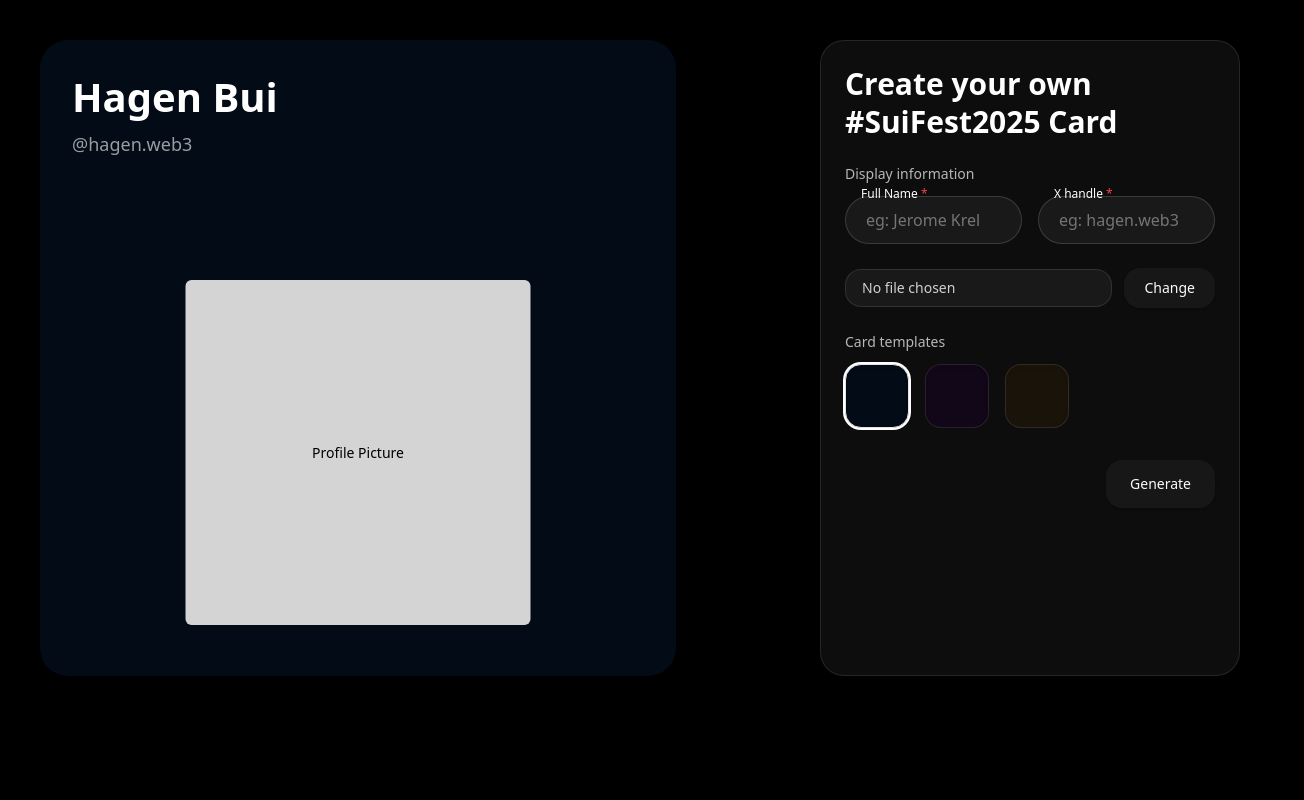
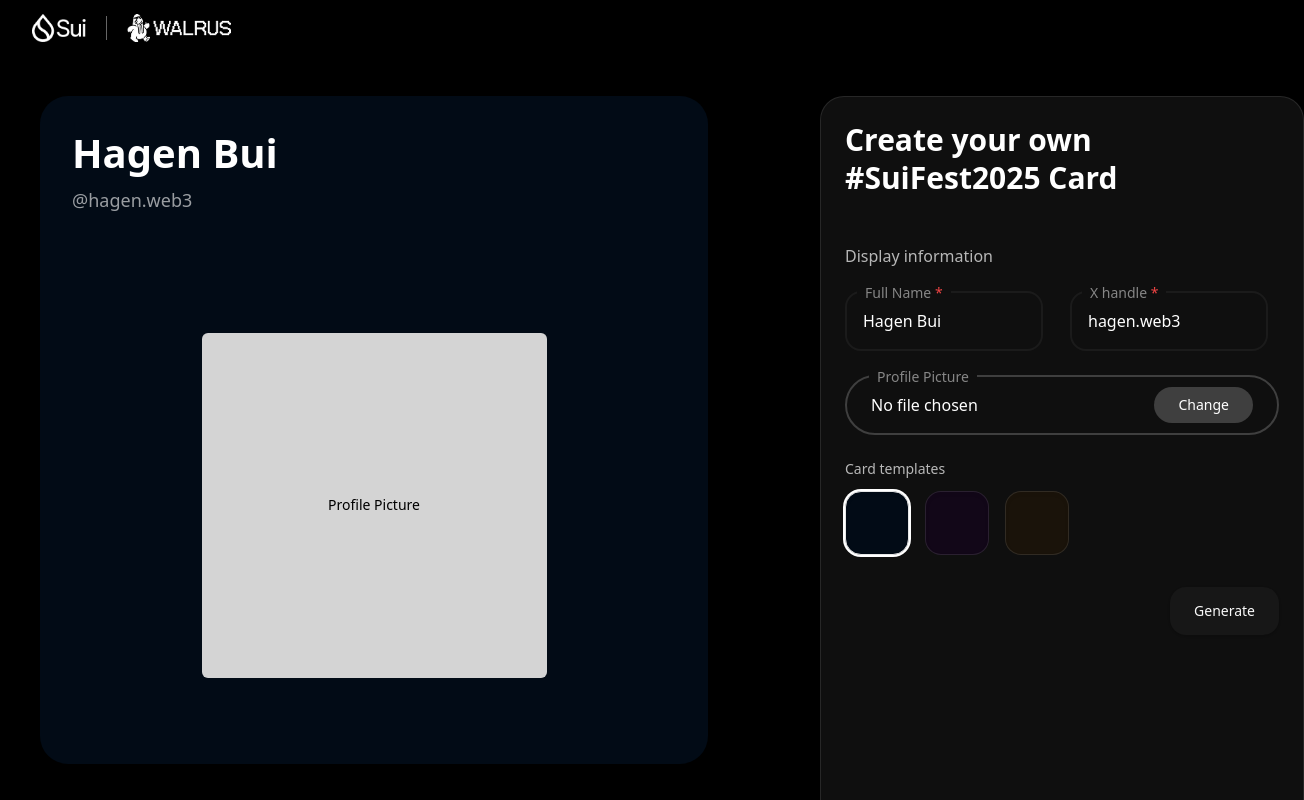
Before and after one commit to hnil206/SuiFest-Cart, a Next.js app: page /blackpink in a window 1280 px wide. Shown: the top 800 px of the page, 1304 px wide, since content can reach past the window. Built offline with nearby package versions, Linux system fonts and the light colour scheme; no server answers.

Commit message:
feat: implemnet genarate card layout and header, footer

```diff
--- a/src/api/auth/nextAuth.ts
+++ b/src/api/auth/nextAuth.ts
@@ -18,6 +18,10 @@ export const authOptions: NextAuthOptions = {
         token.accessToken = account.access_token;
         token.refreshToken = account.refresh_token;
       }
+      // Store the username from the Twitter profile
+      if (profile?.data?.username) {
+        token.username = profile.data.username;
+      }
       return token;
     },
     async session({ session, token }) {
@@ -26,6 +30,8 @@ export const authOptions: NextAuthOptions = {
       session.accessToken = token.accessToken;
       session.refreshToken = token.refreshToken;
       session.twitterId = token.sub;
+      // Add the username to the session with @ prefix
+      session.username = token.username ? `@${token.username}` : null;
       return session;
     },
     async redirect({ url, baseUrl }) {
--- a/src/app/layout.tsx
+++ b/src/app/layout.tsx
@@ -1,3 +1,5 @@
+import Footer from '@/components/layout/Footer';
+import Header from '@/components/layout/Header';
 import { fontMono, fontSans } from '@/config/fonts';
 import { siteConfig } from '@/config/site';
 import { cn } from '@/lib/utils';
@@ -60,7 +62,11 @@ export default function RootLayout({ children }: RootLayoutProps) {
         suppressHydrationWarning
         className={cn('min-h-screen bg-black font-sans antialiased', fontSans.variable, fontMono.variable)}
       >
-        <Providers>{children}</Providers>
+        <Providers>
+          <Header />
+          {children}
+          <Footer />
+        </Providers>
       </body>
     </html>
   );
--- a/src/app/page.tsx
+++ b/src/app/page.tsx
@@ -1,71 +1,66 @@
-import { Icons } from '@/assets/icons';
-import Image from 'next/image';
+'use client';
 
-export default function Home() {
+import { CardControlPanel, type TemplateKey } from '@/components/CardControlPanel';
+import { CardPreview } from '@/components/CardPreview';
+import { useSession } from 'next-auth/react';
+import { useEffect, useState } from 'react';
+
+export default function HomePage() {
+  const { data: session } = useSession();
+
+  // State for card data
+  const [fullName, setFullName] = useState('');
+  const [handle, setHandle] = useState('');
+  const [avatar, setAvatar] = useState<string | null>(null);
+  const [template, setTemplate] = useState<TemplateKey>('navy');
+
+  // Initialize with session data when available
+  useEffect(() => {
+    if (session?.user?.name && fullName === '') {
+      setFullName(session.user.name);
+    }
+    if (session?.username && handle === '') {
+      setHandle(session.username);
+    }
+  }, [session, fullName, handle]);
+
+  // Determine what to display in the card preview
+  const displayName = fullName || session?.user?.name || 'Your Name';
+  const displayUsername = handle || session?.username || 'username';
+
+  const handleGenerate = () => {
+    // Your generate logic here
+    console.log('Generating card with:', { displayName, displayUsername, avatar, template });
+  };
+
   return (
-    <div className='grid min-h-screen grid-rows-[20px_1fr_20px] items-center justify-items-center gap-16 p-8 pb-20 font-[family-name:var(--font-geist-sans)] sm:p-20'>
-      <main className='row-start-2 flex flex-col items-center gap-8 sm:items-start'>
-        <Image className='dark:invert' src='/next.svg' alt='Next.js logo' width={180} height={38} priority />
-        <ol className='list-inside list-decimal text-center font-[family-name:var(--font-geist-mono)] text-sm sm:text-left'>
-          <li className='mb-2'>
-            Get started by editing{' '}
-            <code className='rounded bg-black/[.05] px-1 py-0.5 font-semibold dark:bg-white/[.06]'>
-              src/app/page.tsx
-            </code>
-            .
-          </li>
-          <li>Save and see your changes instantly.</li>
-        </ol>
+    <div className='min-h-screen w-full bg-black px-6 py-10 text-white'>
+      <div className='mx-auto max-w-[1200px]'>
+        <div className='grid gap-8 md:grid-cols-[1fr_420px]'>
+          {/* Preview */}
+          <div className='flex items-start justify-center md:justify-start'>
+            <CardPreview
+              name={displayName}
+              username={displayUsername.startsWith('@') ? displayUsername.slice(1) : displayUsername}
+              avatarUrl={avatar}
+              template={template}
+            />
+          </div>
 
-        <div className='flex flex-col items-center gap-4 sm:flex-row'>
-          <a
-            className='flex h-10 items-center justify-center gap-2 rounded-full border border-transparent border-solid bg-foreground px-4 text-background text-sm transition-colors hover:bg-[#383838] sm:h-12 sm:px-5 sm:text-base dark:hover:bg-[#ccc]'
-            href='https://vercel.com/new?utm_source=create-next-app&utm_medium=appdir-template-tw&utm_campaign=create-next-app'
-            target='_blank'
-            rel='noopener noreferrer'
-          >
-            <Icons.window className='dark:invert' width={20} height={20} />
-            Deploy now
-          </a>
-          <a
-            className='flex h-10 items-center justify-center rounded-full border border-black/[.08] border-solid px-4 text-sm transition-colors hover:border-transparent hover:bg-[#f2f2f2] sm:h-12 sm:min-w-44 sm:px-5 sm:text-base dark:border-white/[.145] dark:hover:bg-[#1a1a1a]'
-            href='https://nextjs.org/docs?utm_source=create-next-app&utm_medium=appdir-template-tw&utm_campaign=create-next-app'
-            target='_blank'
-            rel='noopener noreferrer'
-          >
-            Read our docs
-          </a>
+          {/* Control Panel */}
+          <CardControlPanel
+            fullName={fullName}
+            handle={handle}
+            avatar={avatar}
+            template={template}
+            onFullNameChange={setFullName}
+            onHandleChange={setHandle}
+            onAvatarChange={setAvatar}
+            onTemplateChange={setTemplate}
+            onGenerate={handleGenerate}
+          />
         </div>
-      </main>
-      <footer className='row-start-3 flex flex-wrap items-center justify-center gap-6'>
-        <a
-          className='flex items-center gap-2 hover:underline hover:underline-offset-4'
-          href='https://nextjs.org/learn?utm_source=create-next-app&utm_medium=appdir-template-tw&utm_campaign=create-next-app'
-          target='_blank'
-          rel='noopener noreferrer'
-        >
-          <Icons.file className='text-white' width={16} height={16} />
-          Learn
-        </a>
-        <a
-          className='flex items-center gap-2 hover:underline hover:underline-offset-4'
-          href='https://vercel.com/templates?framework=next.js&utm_source=create-next-app&utm_medium=appdir-template-tw&utm_campaign=create-next-app'
-          target='_blank'
-          rel='noopener noreferrer'
-        >
-          <Icons.window width={16} height={16} />
-          Examples
-        </a>
-        <a
-          className='flex items-center gap-2 hover:underline hover:underline-offset-4'
-          href='https://nextjs.org?utm_source=create-next-app&utm_medium=appdir-template-tw&utm_campaign=create-next-app'
-          target='_blank'
-          rel='noopener noreferrer'
-        >
-          <Icons.globe width={16} height={16} />
-          Go to nextjs.org →
-        </a>
-      </footer>
+      </div>
     </div>
   );
 }
--- a/src/components/CardControlPanel.tsx
+++ b/src/components/CardControlPanel.tsx
@@ -48,41 +48,61 @@ export function CardControlPanel(props: CardControlPanelProps) {
   };
 
   return (
-    <div className='rounded-3xl border border-white/10 bg-white/5 p-6 shadow-xl backdrop-blur-md'>
+    <div className='h-[778px] w-[484px] rounded-3xl border border-white/10 bg-[#4B4B4B33] p-6'>
       <h2 className='font-semibold text-3xl leading-tight'>Create your own #SuiFest2025 Card</h2>
 
-      <div className='mt-6 space-y-6'>
+      <div className='mt-12 space-y-6'>
         <div>
-          <p className='mb-3 font-medium text-sm text-white/70'>Display information</p>
+          <p className='mb-[23px] font-medium text-md text-white/70'>Display information</p>
           <div className='grid grid-cols-1 gap-4 sm:grid-cols-2'>
             <div className='space-y-2'>
-              <Input id='full-name' label='Full Name' placeholder='eg: Jerome Krel' required />
+              <Input
+                id='full-name'
+                label='Full Name'
+                placeholder='eg: Jerome Krel'
+                required
+                value={fullName}
+                onChange={(e) => onFullNameChange(e.target.value)}
+              />
             </div>
             <div className='space-y-2'>
-              <Input id='handle' label='X handle' placeholder='eg: hagen.web3' required />
+              <Input
+                id='handle'
+                label='X handle'
+                placeholder='eg: hagen.web3'
+                required
+                value={handle}
+                onChange={(e) => onHandleChange(e.target.value)}
+              />
             </div>
           </div>
         </div>
 
         <div className='space-y-3'>
           <div className='flex items-center gap-3'>
-            <div className='flex min-w-0 flex-1 items-center rounded-2xl border border-white/10 bg-white/5 px-4 py-2 text-sm text-white/80'>
-              <span className='truncate'>{avatar ? 'uploaded-image' : 'No file chosen'}</span>
-            </div>
-            <input ref={fileInputRef} type='file' accept='image/*' onChange={onFileChange} className='hidden' />
-            <Button onClick={onPickFile} className='h-10 rounded-2xl px-5'>
-              Change
-            </Button>
-          </div>
+            <Input
+              id='profile-picture'
+              label='Profile Picture'
+              placeholder='No file chosen'
+              type='file'
+              onChange={(e) => {
+                const file = e.target.files?.[0];
+                if (!file) return;
+                const reader = new FileReader();
+                reader.onload = () => onAvatarChange(String(reader.result));
+                reader.readAsDataURL(file);
+              }}
+            />
             {avatar && (
               <button
                 type='button'
-              className='text-sm text-white/60 underline underline-offset-4 hover:text-white'
+                className='ml-4 text-sm text-white/60 underline underline-offset-4 hover:text-white'
                 onClick={() => onAvatarChange(null)}
               >
-              Remove uploaded photo
+                Remove
               </button>
             )}
+          </div>
         </div>
 
         <div className='space-y-3'>
--- a/src/components/CardPreview.tsx
+++ b/src/components/CardPreview.tsx
@@ -1,4 +1,5 @@
 'use client';
+import Image from 'next/image';
 import React from 'react';
 
 interface CardProps {
@@ -18,20 +19,21 @@ export const CardPreview = ({ name, username, avatarUrl, template = 'navy' }: Ca
   const bg = TEMPLATE_BG[template];
   return (
     <div
-      className='relative h-[636px] w-[636px] overflow-hidden rounded-[28px] text-white'
+      className='relative flex h-[668px] w-[668px] flex-col overflow-hidden rounded-[28px] text-white'
       style={{ backgroundColor: bg }}
     >
       <div className='p-8'>
         <h1 className='font-semibold text-[40px] leading-tight'>{name}</h1>
         <p className='mt-2 text-lg text-white/60'>@{username}</p>
       </div>
-
-      <div className='-translate-x-1/2 absolute top-[240px] left-1/2 flex h-[345px] w-[345px] items-center justify-center rounded-md bg-neutral-300 text-black'>
-        {avatarUrl ? (
-          <img src={avatarUrl} alt='Profile' className='h-full w-full object-cover' />
-        ) : (
-          <span className='font-medium text-sm'>Profile Picture</span>
-        )}
+      <div className='flex flex-1 items-center justify-center'>
+        <div className='relative flex h-[345px] w-[345px] items-center justify-center rounded-md bg-neutral-300 text-black '>
+          {avatarUrl ? (
+            <Image src={avatarUrl} alt='Profile' fill className='h-full w-full object-fill' />
+          ) : (
+            <span className='font-medium text-sm'>Profile Picture</span>
+          )}
+        </div>
       </div>
     </div>
   );
--- a/src/components/Input.tsx
+++ b/src/components/Input.tsx
@@ -1,6 +1,3 @@
-import { cn } from '@/lib/utils';
-import { useState } from 'react';
-
 interface InputProps {
   label: string;
   placeholder: string;
@@ -8,32 +5,53 @@ interface InputProps {
   id?: string;
   name?: string;
   type?: string;
-  className?: string;
+  value?: string;
+  onChange?: (e: React.ChangeEvent<HTMLInputElement>) => void;
 }
 
-export function Input({ label, placeholder, required, id, name, type, className }: InputProps) {
-  const [hasValue, setHasValue] = useState(false);
+export function Input({ label, placeholder, required, id, name, type, value, onChange }: InputProps) {
   const inputId = id || name || label.toLowerCase().replace(/\s+/g, '-');
+  const isFileInput = type === 'file';
+
+  if (isFileInput) {
+    return (
+      <div className='relative w-full'>
+        <input
+          type='file'
+          id={inputId}
+          name={name}
+          accept='image/*'
+          onChange={onChange}
+          className='absolute inset-0 z-10 h-full w-full cursor-pointer opacity-0'
+        />
+        <div className='flex h-[60px] w-full items-center justify-between rounded-full border-2 border-white/20 bg-transparent px-6 py-4'>
+          <span className='text-base text-white'>{value ? 'profilepicture.jpg' : placeholder}</span>
+          <button
+            type='button'
+            className='rounded-full bg-white/20 px-6 py-2 font-medium text-sm text-white transition-colors hover:bg-white/30'
+          >
+            Change
+          </button>
+        </div>
+        <label htmlFor={inputId} className='-top-2 absolute left-6 bg-[#0F0F0F] px-2 text-[#868686] text-sm'>
+          {label} {required && <span className='text-red-500'>*</span>}
+        </label>
+      </div>
+    );
+  }
 
   return (
-    <div className='group relative w-full'>
+    <div className='relative w-full max-w-md'>
       <input
         type={type || 'text'}
         id={inputId}
         name={name}
         placeholder={placeholder}
-        required={required}
-        onChange={(e) => setHasValue(e.target.value !== '')}
-        className={cn(
-          'h-12 w-full rounded-full border bg-white/5 px-5 text-white outline-none transition-all placeholder:text-white/40 disabled:opacity-50',
-          hasValue ? 'border-transparent' : 'border-white/15 focus:border-white/40',
-          className
-        )}
+        value={value}
+        onChange={onChange}
+        className='h-[60px] w-[198px] rounded-2xl border-2 border-white/5 bg-transparent px-4 py-3 text-white placeholder:text-gray-500 focus:border-white/5 focus:outline-none'
       />
-      <label
-        htmlFor={inputId}
-        className='-top-3 pointer-events-none absolute left-2 z-10 rounded px-2 py-0.5 text-white text-xs'
-      >
+      <label htmlFor={inputId} className='-top-2 absolute left-3 bg-[#0F0F0F] px-2 text-[#868686] text-sm'>
         {label} {required && <span className='text-red-500'>*</span>}
       </label>
     </div>
--- /dev/null
+++ b/src/components/layout/Footer.tsx
@@ -0,0 +1,17 @@
+export default function Footer() {
+  const getCurrent = new Date();
+  const year = getCurrent.getFullYear();
+
+  return (
+    <footer className='relative w-full border-white/10 border-t text-white'>
+      <div className='relative mx-auto max-w-7xl px-4 sm:px-6 lg:px-8'>
+        <div className='flex h-12 items-center justify-between text-sm'>
+          <div className='truncate'>
+            <div className='text-xl'>SuiFest Card Generator App</div>
+          </div>
+          <div className='shrink-0 text-xl'>{year}</div>
+        </div>
+      </div>
+    </footer>
+  );
+}
--- /dev/null
+++ b/src/components/layout/Header.tsx
@@ -0,0 +1,20 @@
+import Image from 'next/image';
+import Link from 'next/link';
+
+export default function Header() {
+  return (
+    <header className='w-full bg-black text-white'>
+      <div className='mx-auto max-w-7xl px-4 sm:px-6 lg:px-8'>
+        <nav className='flex h-14 items-center gap-3' aria-label='Main'>
+          <Link href='/' className='flex items-center gap-3' aria-label='Sui Home'>
+            <Image src='/logo-sui.png' alt='Sui' width={96} height={28} className='h-7 w-auto' priority />
+          </Link>
+
+          <div className='mx-1 h-6 w-px bg-white/40 sm:mx-2' aria-hidden='true' />
+
+          <Image src='/logo-walrus.png' alt='Walrus' width={140} height={28} className='h-7 w-auto' priority />
+        </nav>
+      </div>
+    </header>
+  );
+}
--- a/src/types/next-auth.d.ts
+++ b/src/types/next-auth.d.ts
@@ -13,5 +13,6 @@ declare module 'next-auth/jwt' {
   interface JWT {
     accessToken?: string;
     refreshToken?: string;
+    username?: string;
   }
 }
```
Also changed, not shown: src/components/auth/LoginButton.tsx (+3 -6 lines), public/logo-sui.png (added), public/logo-walrus.png (added), src/app/preview/page.tsx (added). Lines whose indentation alone changed are shown as unchanged.
